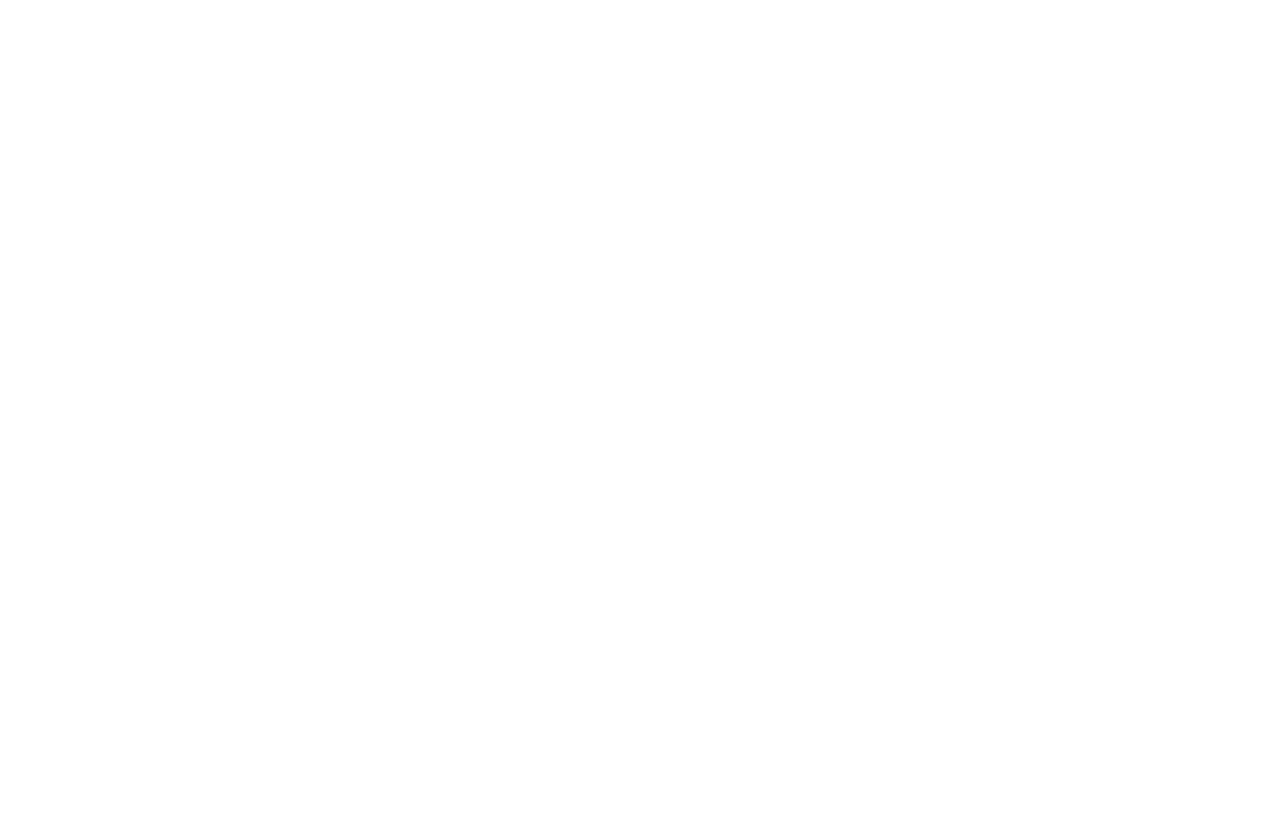
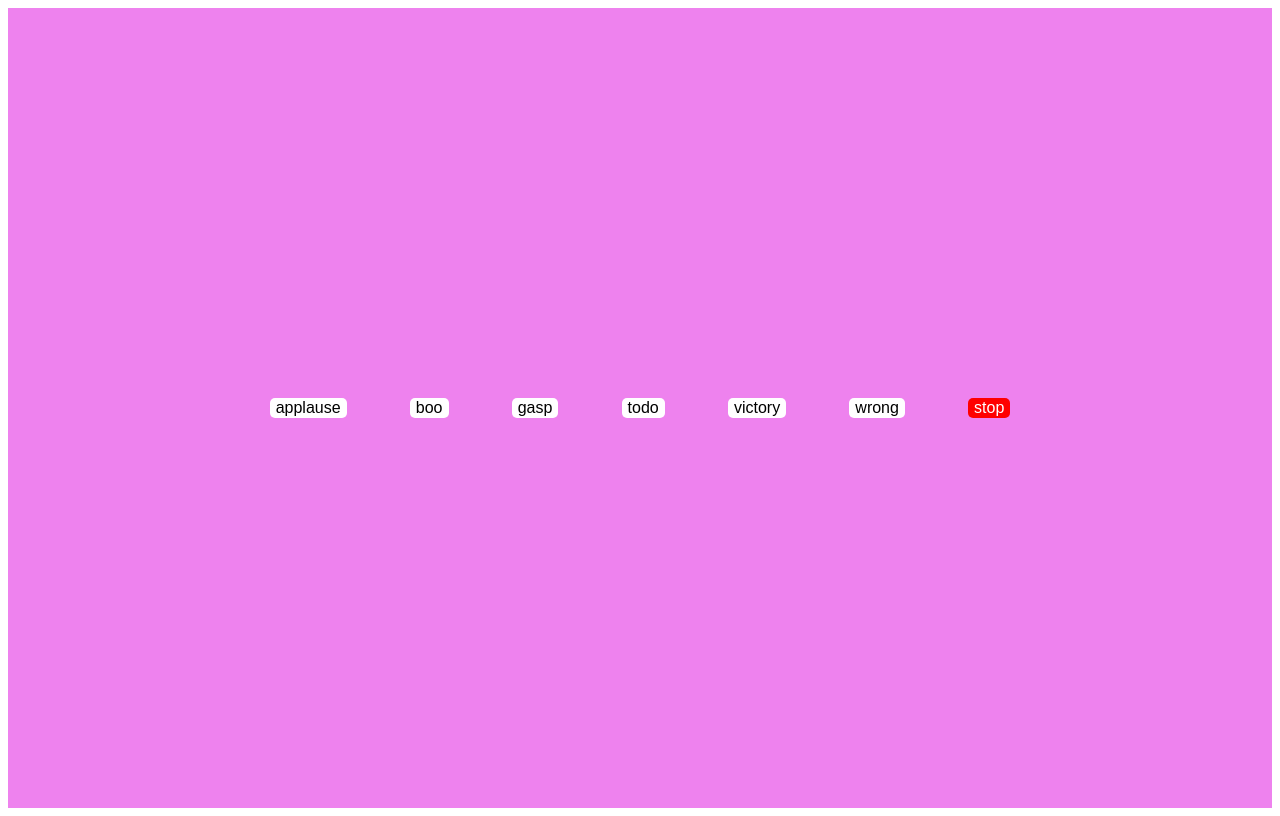
Before and after one commit to acciojob/Soundbar-Neerajshukla12, a website: page main.html in a window 1280 px wide. Drawn offline with Linux system fonts and the light colour scheme.

Commit message:
created a submission

```diff
--- a/main.html
+++ b/main.html
@@ -8,6 +8,15 @@
 
 <body>
 	<!-- the entire body must be written by student -->
+	<section class ="main" id=" buttons">
+		<button class="btn"> applause  </button>
+		<button class="btn"> boo </button>
+		<button class="btn"> gasp  </button>
+		<button class="btn"> todo  </button>
+		<button class="btn"> victory  </button>
+		<button class="btn"> wrong </button>
+		<button class="stop">stop</button>
+	</section>
     <script type="text/javascript" src="./script.js">
 </script>
 
--- a/styles.css
+++ b/styles.css
@@ -1 +1,24 @@
 /*  your css code here. If applicable */
+.main {
+  display: flex;
+  justify-content: center;
+  align-items: center;
+  height: 100vh;
+  gap:5%;
+  background-color: violet;
+}
+.btn ,.stop{
+  font-size: 16px;
+  border: none;
+  cursor: pointer;
+  border-radius: 5px;
+}
+
+.btn {
+  background-color: white;
+}
+
+.stop {
+  background-color: red;
+  color: white;
+}
```
